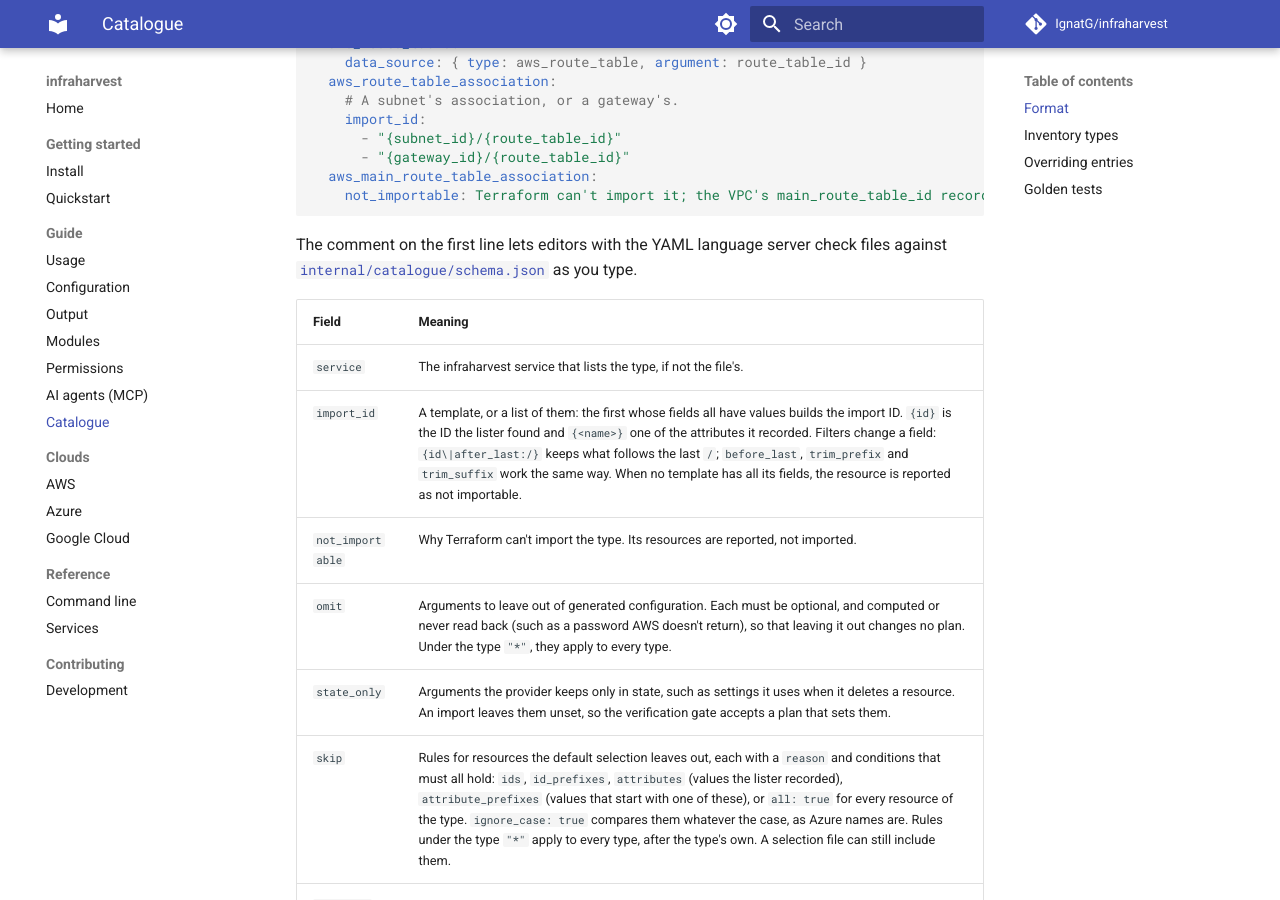
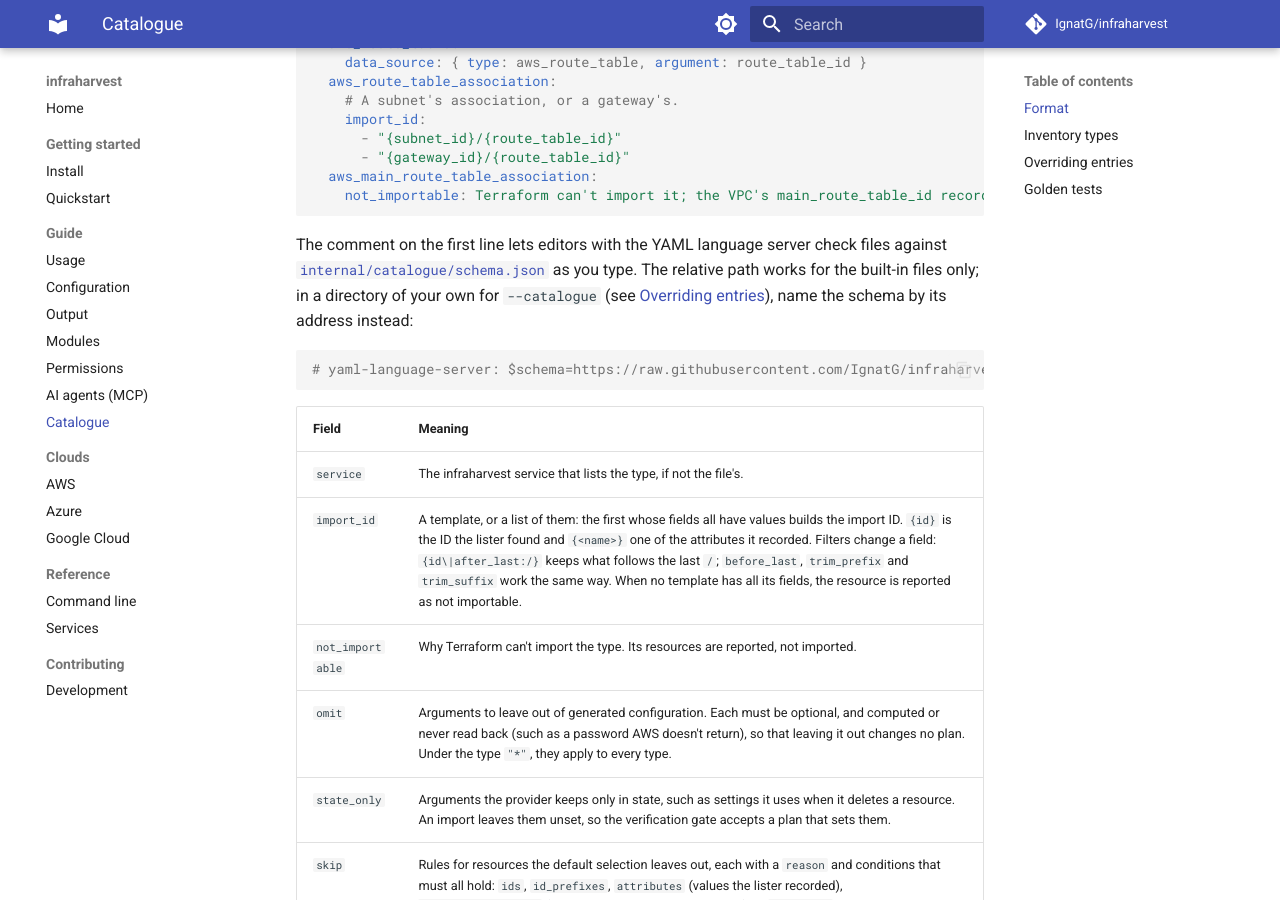
Before and after one commit to IgnatG/infraharvest, an MkDocs documentation site: the page built from docs/catalogue.md, in a window 1280 px wide and 900 px high, scrolled down 821 px. Built offline with MkDocs 1.6.1 and Material for MkDocs 9.7.7, drawn with Linux system fonts in a browser that asks for light colours; comment, search, counter and statistics services are not loaded.

Commit message:
fix(catalogue): give the schema an address that resolves

````diff
--- a/docs/catalogue.md
+++ b/docs/catalogue.md
@@ -31,7 +31,11 @@ types:
     not_importable: Terraform can't import it; the VPC's main_route_table_id records the main route table.
 ```
 
-The comment on the first line lets editors with the YAML language server check files against [`internal/catalogue/schema.json`](https://github.com/IgnatG/infraharvest/blob/main/internal/catalogue/schema.json) as you type.
+The comment on the first line lets editors with the YAML language server check files against [`internal/catalogue/schema.json`](https://github.com/IgnatG/infraharvest/blob/main/internal/catalogue/schema.json) as you type. The relative path works for the built-in files only; in a directory of your own for `--catalogue` (see [Overriding entries](#overriding-entries)), name the schema by its address instead:
+
+```yaml
+# yaml-language-server: $schema=https://raw.githubusercontent.com/IgnatG/infraharvest/main/internal/catalogue/schema.json
+```
 
 | Field | Meaning |
 |---|---|
````
Also changed, not shown: 1 other file.
